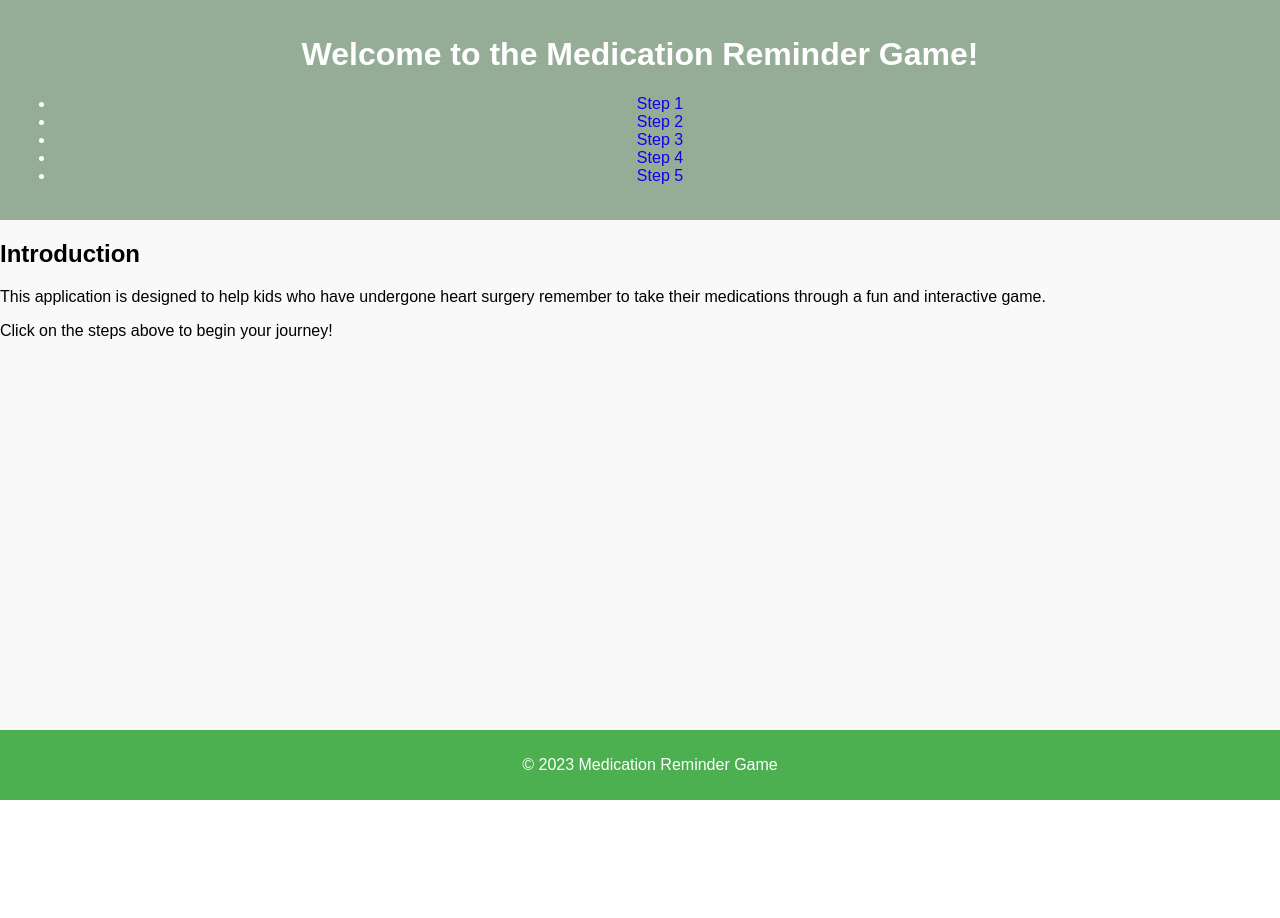
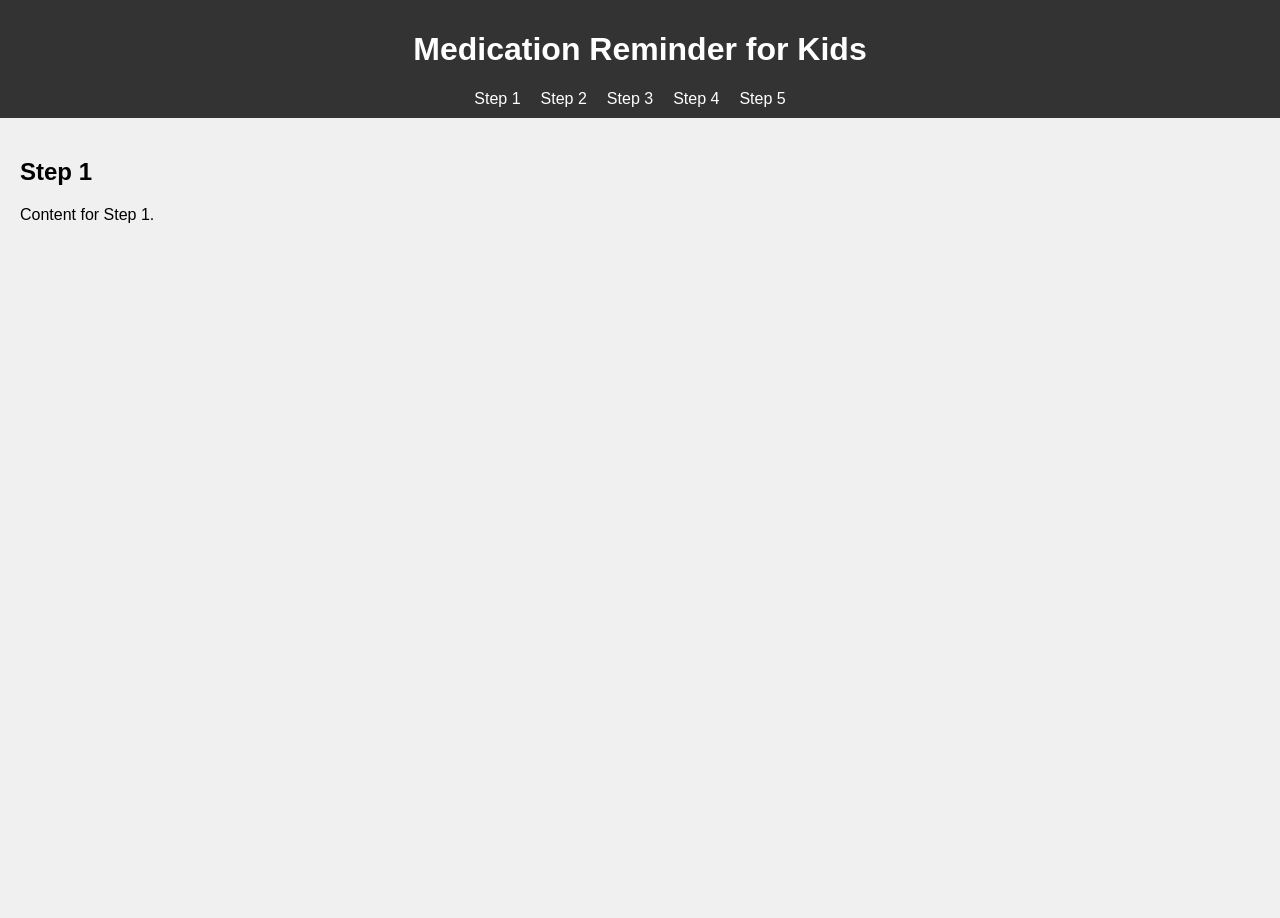
Before and after one commit to alaynamnguyen/hackatbrown, a Flask app: page / in a window 1280 px wide. Before the commit the page ends 800 px from the top, so only its background shows below. Run offline with Flask 2, Linux system fonts and the light colour scheme.

Commit message:
Horizontal scroll

```diff
--- a/flask-medication-reminder/app.py
+++ b/flask-medication-reminder/app.py
@@ -6,25 +6,25 @@ app = Flask(__name__, template_folder='templates')
 def home():
     return render_template('home.html')
 
-@app.route('/step1')
-def step1():
-    return render_template('step1.html')
+# @app.route('/step1')
+# def step1():
+#     return render_template('step1.html')
 
-@app.route('/step2')
-def step2():
-    return render_template('step2.html')
+# @app.route('/step2')
+# def step2():
+#     return render_template('step2.html')
 
-@app.route('/step3')
-def step3():
-    return render_template('step3.html')
+# @app.route('/step3')
+# def step3():
+#     return render_template('step3.html')
 
-@app.route('/step4')
-def step4():
-    return render_template('step4.html')
+# @app.route('/step4')
+# def step4():
+#     return render_template('step4.html')
 
-@app.route('/step5')
-def step5():
-    return render_template('step5.html')
+# @app.route('/step5')
+# def step5():
+#     return render_template('step5.html')
 
 if __name__ == '__main__':
     app.run(debug=True)
--- a/flask-medication-reminder/static/css/styles.css
+++ b/flask-medication-reminder/static/css/styles.css
@@ -1,69 +1,51 @@
 body {
     font-family: Arial, sans-serif;
-    background-color: #f9f9f9;
     margin: 0;
     padding: 0;
 }
 
 header {
-    background-color: #95ac96;
+    background-color: #333;
     color: white;
-    padding: 15px;
+    padding: 10px;
     text-align: center;
 }
 
-nav {
-    margin: 20px 0;
+nav ul {
+    list-style-type: none;
+    margin: 0;
+    padding: 0;
+    display: flex;
+    justify-content: center;
 }
 
-nav a {
-    margin: 0 15px;
-    text-decoration: none;
-    color: #1000f0;
+nav ul li {
+    margin-right: 20px;
 }
 
-nav a:hover {
-    text-decoration: underline;
+nav ul li a {
+    color: white;
+    text-decoration: none;
 }
 
-.step-timeline {
+.scroll-container {
     display: flex;
-    justify-content: center;
-    margin: 20px 0;
+    overflow-x: auto;
+    scroll-snap-type: x mandatory;
 }
 
 .step {
-    width: 100px;
-    text-align: center;
-    position: relative;
+    flex: 0 0 100%;
+    scroll-snap-align: start;
+    padding: 20px;
+    box-sizing: border-box;
+    min-height: 100vh;
 }
 
-.step:before {
-    content: "";
-    position: absolute;
-    top: 50%;
-    left: 50%;
-    width: 20px;
-    height: 20px;
-    background-color: #4caf50;
-    border-radius: 50%;
-    transform: translate(-50%, -50%);
+.step:nth-child(odd) {
+    background-color: #f0f0f0;
 }
 
-.step.completed:before {
-    background-color: #ccc;
+.step:nth-child(even) {
+    background-color: #e0e0e0;
 }
-
-.step.completed {
-    color: #ccc;
-}
-
-footer {
-    background-color: #4caf50;
-    color: white;
-    text-align: center;
-    padding: 10px;
-    position: fixed;
-    width: 100%;
-    bottom: 0;
-}
--- a/flask-medication-reminder/static/js/scripts.js
+++ b/flask-medication-reminder/static/js/scripts.js
@@ -1 +1,8 @@
-// This file is intentionally left blank.
+document.querySelectorAll("nav ul li a").forEach((anchor) => {
+    anchor.addEventListener("click", function (e) {
+        e.preventDefault();
+        document.querySelector(this.getAttribute("href")).scrollIntoView({
+            behavior: "smooth",
+        });
+    });
+});
--- a/flask-medication-reminder/templates/base.html
+++ b/flask-medication-reminder/templates/base.html
@@ -1,9 +1,12 @@
 <!DOCTYPE html>
 <html lang="en">
     <head>
-    <meta charset="UTF-8">
-    <meta name="viewport" content="width=device-width, initial-scale=1.0">
-    <link rel="stylesheet" href="{{ url_for('static', filename='css/styles.css') }}">
+        <meta charset="UTF-8" />
+        <meta name="viewport" content="width=device-width, initial-scale=1.0" />
+        <link
+            rel="stylesheet"
+            href="{{ url_for('static', filename='css/styles.css') }}"
+        />
         <title>{% block title %}Medication Reminder{% endblock %}</title>
     </head>
     <body>
@@ -11,23 +14,16 @@
             <h1>Medication Reminder for Kids</h1>
             <nav>
                 <ul>
-                <li><a href="{{ url_for('home') }}">Home</a></li>
-                <li><a href="{{ url_for('step1') }}">Step 1</a></li>
-                <li><a href="{{ url_for('step2') }}">Step 2</a></li>
-                <li><a href="{{ url_for('step3') }}">Step 3</a></li>
-                <li><a href="{{ url_for('step4') }}">Step 4</a></li>
-                <li><a href="{{ url_for('step5') }}">Step 5</a></li>
+                    <li><a href="#step1">Step 1</a></li>
+                    <li><a href="#step2">Step 2</a></li>
+                    <li><a href="#step3">Step 3</a></li>
+                    <li><a href="#step4">Step 4</a></li>
+                    <li><a href="#step5">Step 5</a></li>
                 </ul>
             </nav>
         </header>
 
-    <main>
-        {% block content %}{% endblock %}
-    </main>
-
-    <footer>
-        <p>&copy; 2023 Medication Reminder. All rights reserved.</p>
-    </footer>
+        <main>{% block content %}{% endblock %}</main>
 
         <script src="{{ url_for('static', filename='js/scripts.js') }}"></script>
     </body>
--- a/flask-medication-reminder/templates/home.html
+++ b/flask-medication-reminder/templates/home.html
@@ -1,32 +1,25 @@
-<!DOCTYPE html>
-<html lang="en">
-<head>
-    <meta charset="UTF-8">
-    <meta name="viewport" content="width=device-width, initial-scale=1.0">
-    <link rel="stylesheet" href="{{ url_for('static', filename='css/styles.css') }}">
-    <title>Medication Reminder</title>
-</head>
-<body>
-    <header>
-        <h1>Welcome to the Medication Reminder Game!</h1>
-        <nav>
-            <ul>
-                <li><a href="{{ url_for('step1') }}">Step 1</a></li>
-                <li><a href="{{ url_for('step2') }}">Step 2</a></li>
-                <li><a href="{{ url_for('step3') }}">Step 3</a></li>
-                <li><a href="{{ url_for('step4') }}">Step 4</a></li>
-                <li><a href="{{ url_for('step5') }}">Step 5</a></li>
-            </ul>
-        </nav>
-    </header>
-    <main>
-        <h2>Introduction</h2>
-        <p>This application is designed to help kids who have undergone heart surgery remember to take their medications through a fun and interactive game.</p>
-        <p>Click on the steps above to begin your journey!</p>
-    </main>
-    <footer>
-        <p>&copy; 2023 Medication Reminder Game</p>
-    </footer>
-    <script src="{{ url_for('static', filename='js/scripts.js') }}"></script>
-</body>
-</html>
+{% extends "base.html" %} {% block title %}Home{% endblock %} {% block content
+%}
+<div class="scroll-container">
+    <section id="step1" class="step">
+        <h2>Step 1</h2>
+        <p>Content for Step 1.</p>
+    </section>
+    <section id="step2" class="step">
+        <h2>Step 2</h2>
+        <p>Content for Step 2.</p>
+    </section>
+    <section id="step3" class="step">
+        <h2>Step 3</h2>
+        <p>Content for Step 3.</p>
+    </section>
+    <section id="step4" class="step">
+        <h2>Step 4</h2>
+        <p>Content for Step 4.</p>
+    </section>
+    <section id="step5" class="step">
+        <h2>Step 5</h2>
+        <p>Congratulations! You have completed all the steps.</p>
+    </section>
+</div>
+{% endblock %}
```
Lines whose indentation alone changed are shown as unchanged.
